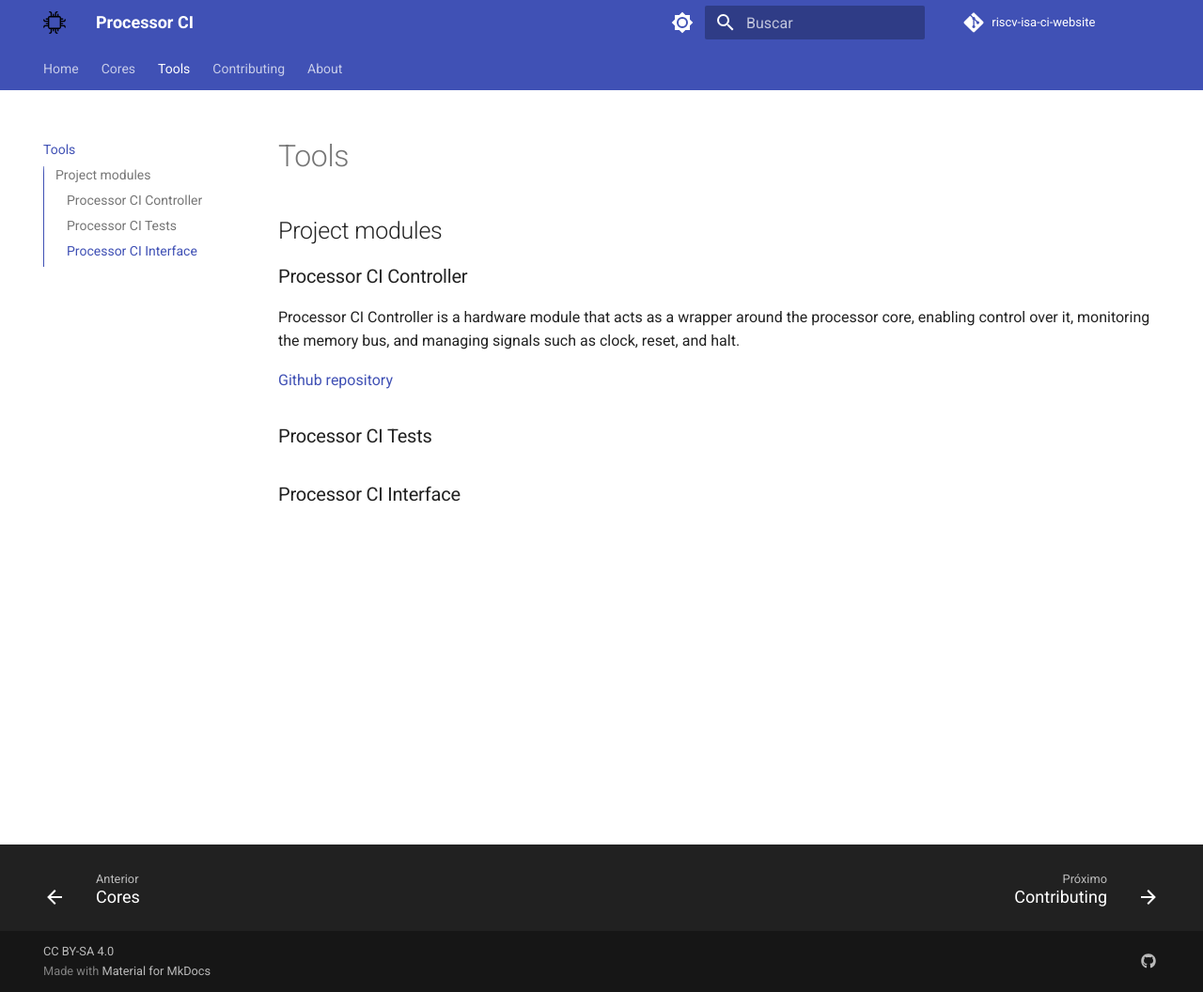
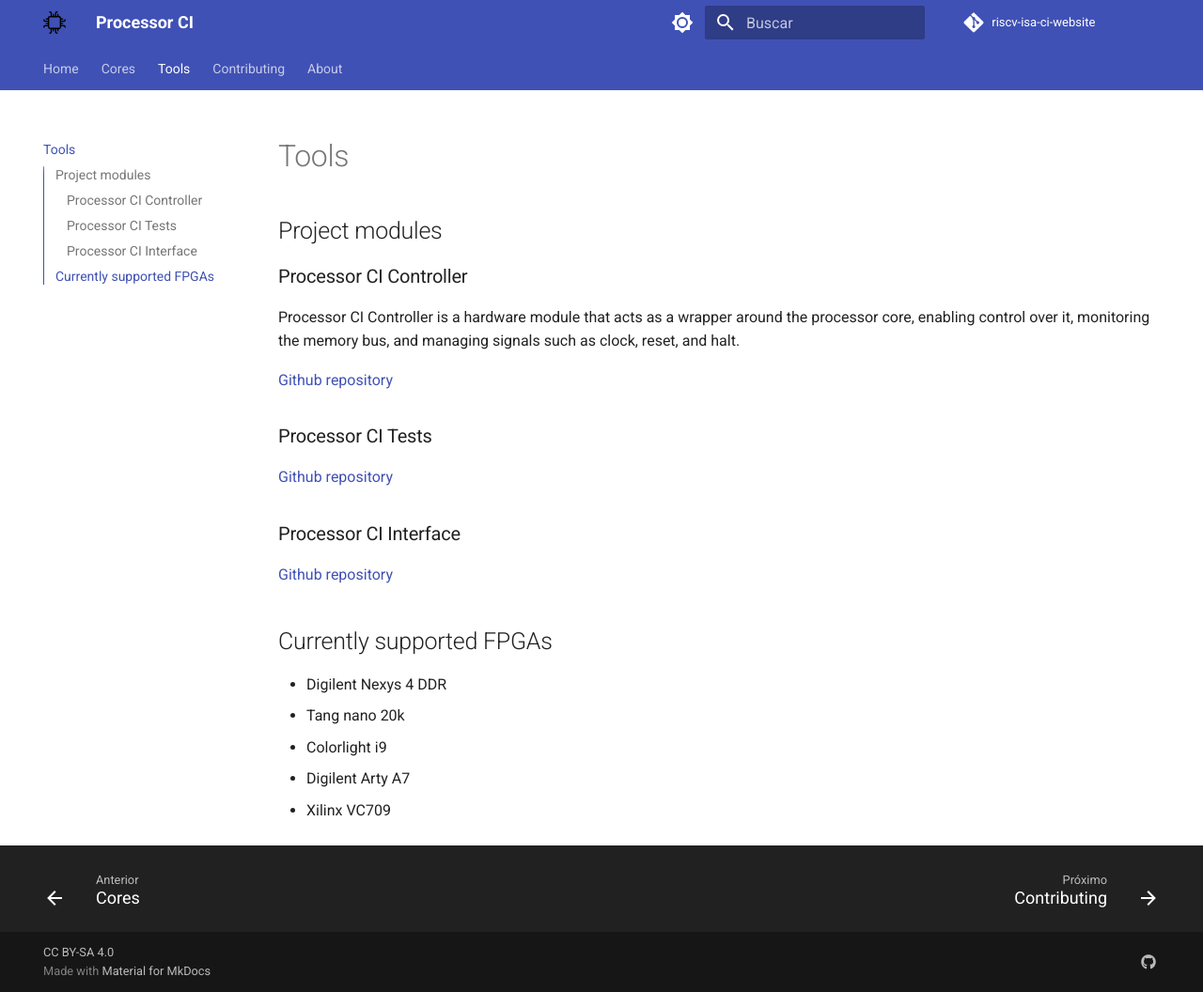
Before and after one commit to LSC-Unicamp/processor-ci-website, an MkDocs documentation site: the page built from docs/tools.md, in a window 1280 px wide and 1056 px high. Shown: the whole window at 94% size. Built offline with MkDocs 1.6.1 and Material for MkDocs 9.7.7, drawn with Linux system fonts in a browser that asks for light colours; comment, search, counter and statistics services are not loaded.

Commit message:
Atualizando lista de FPGAs suportadas

```diff
--- a/docs/tools.md
+++ b/docs/tools.md
@@ -10,4 +10,16 @@
 
 ### Processor CI Tests
 
+[Github repository](https://github.com/LSC-Unicamp/riscv-isa-ci-tests)
+
 ### Processor CI Interface
+
+[Github repository](https://github.com/LSC-Unicamp/riscv-isa-ci)
+
+## Currently supported FPGAs
+
+- Digilent Nexys 4 DDR
+- Tang nano 20k
+- Colorlight i9
+- Digilent Arty A7
+- Xilinx VC709
```
